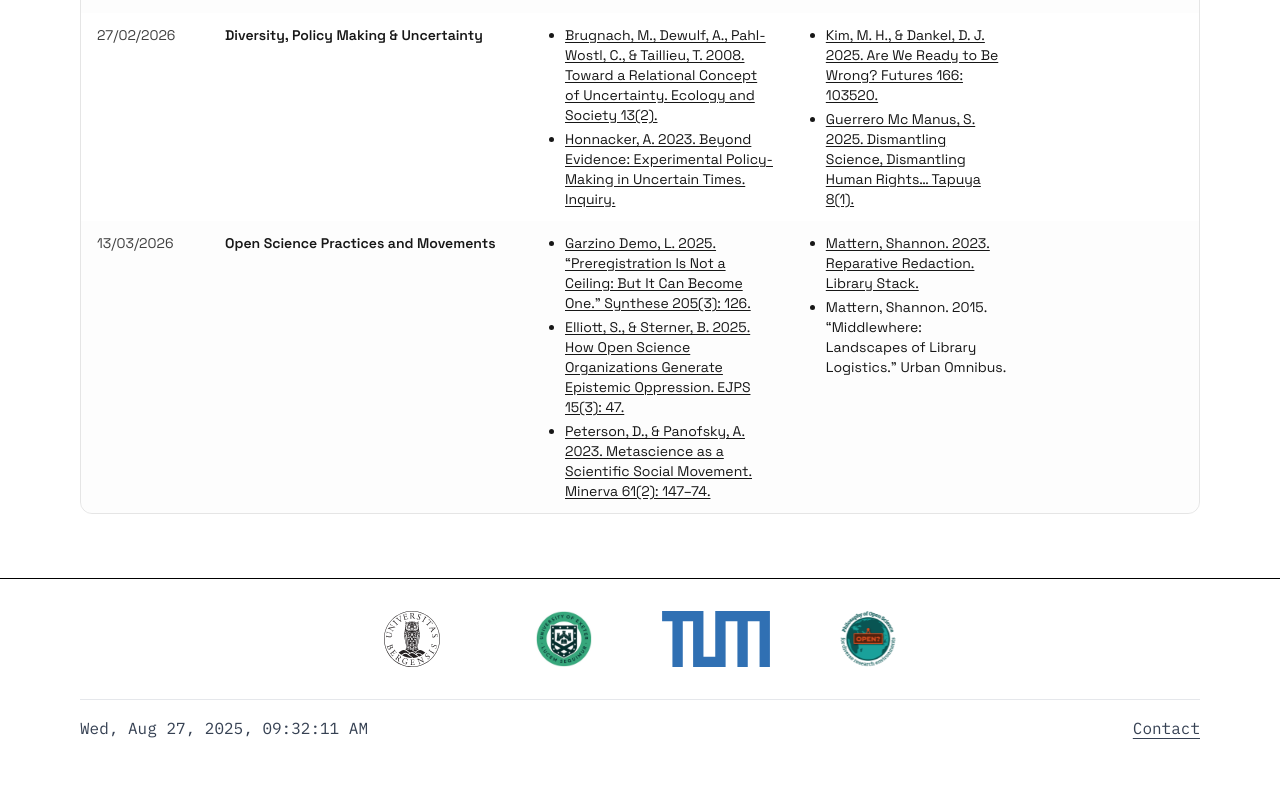
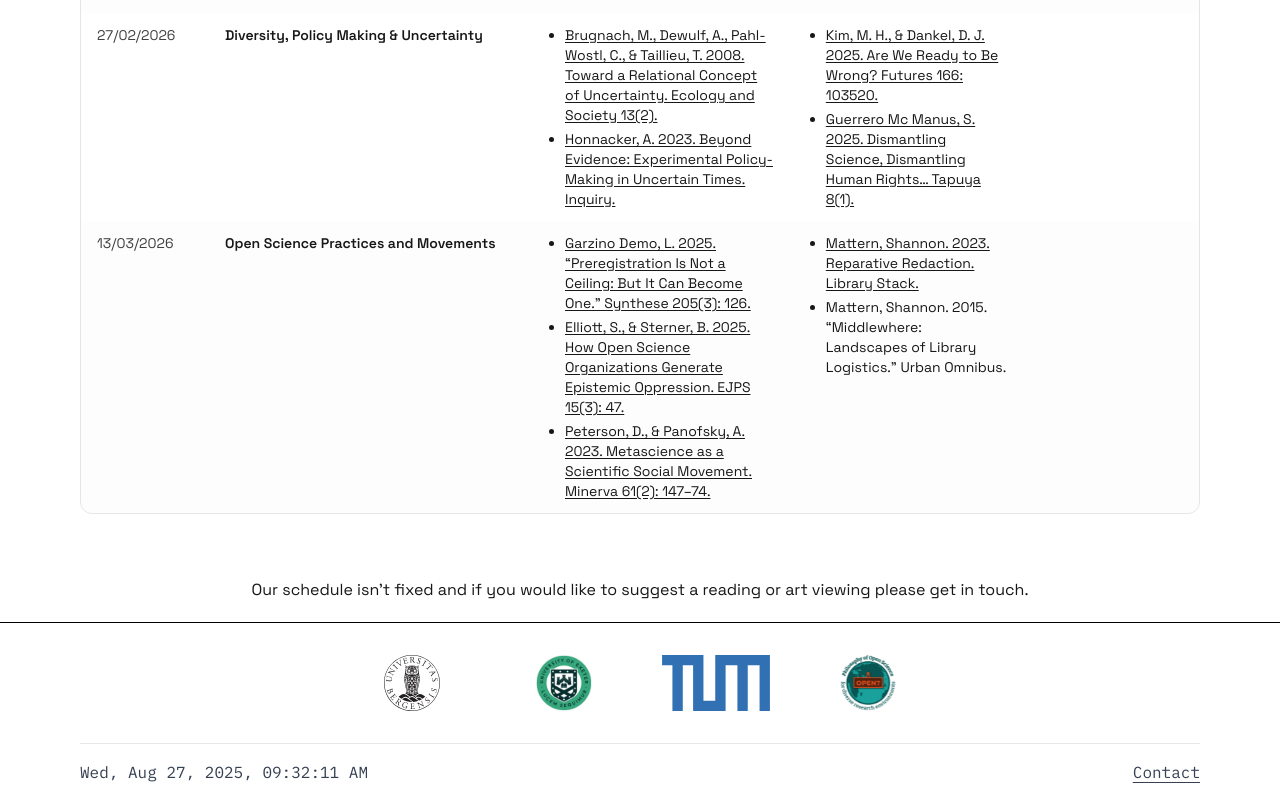
Before and after one commit to natesheehan/epidiv, a SvelteKit app: page /schedule in a window 1280 px wide. Shown: the part 2579-3379 px from the top of the page. Before the commit the page ends 3335 px from the top, so only its background shows below. Built offline with nearby package versions, Linux system fonts and the light colour scheme.

Commit message:
update schedule

```diff
--- a/src/routes/schedule/+page.svelte
+++ b/src/routes/schedule/+page.svelte
@@ -456,6 +456,7 @@
 <section class="min-h-screen bg-white text-neutral-900 font-[Space_Grotesk]">
   <!-- Toggle -->
   <div class="max-w-6xl mx-auto px-4 pt-10 pb-6">
+
     <div class="inline-flex rounded-full border border-neutral-200 overflow-hidden">
       <button
         class="px-4 sm:px-6 py-2 text-sm sm:text-base transition"
@@ -744,6 +745,9 @@
       </div>
     {/if}
   </div>
+
+  <p class="text-center mb-5">Our schedule isn't fixed and if you would like to suggest a reading or art viewing please get in touch.</p>
+
 </section>
 
 <Footer/>
```
